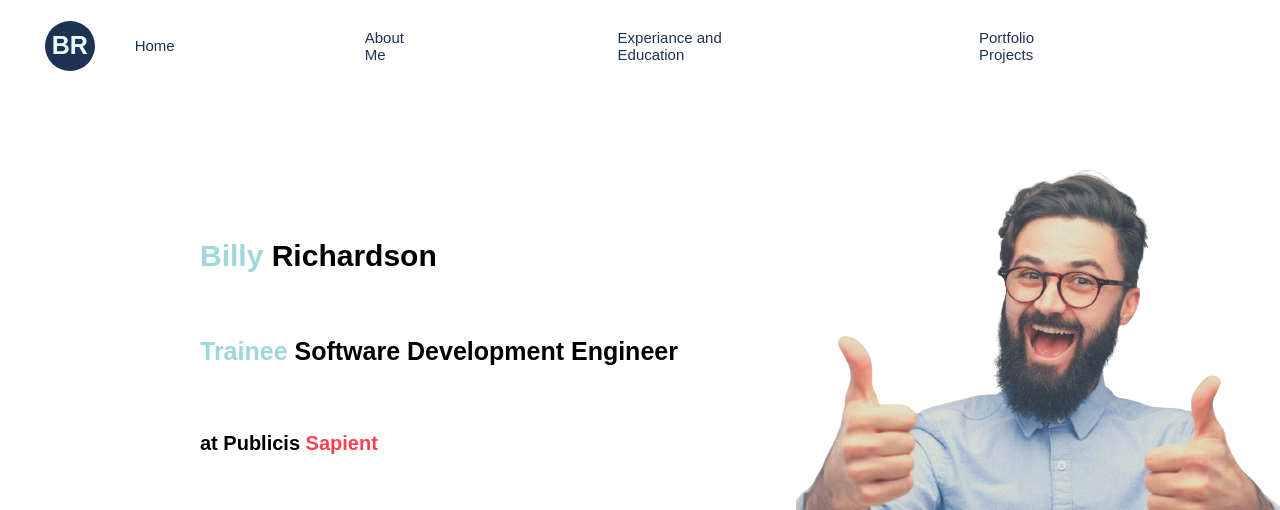
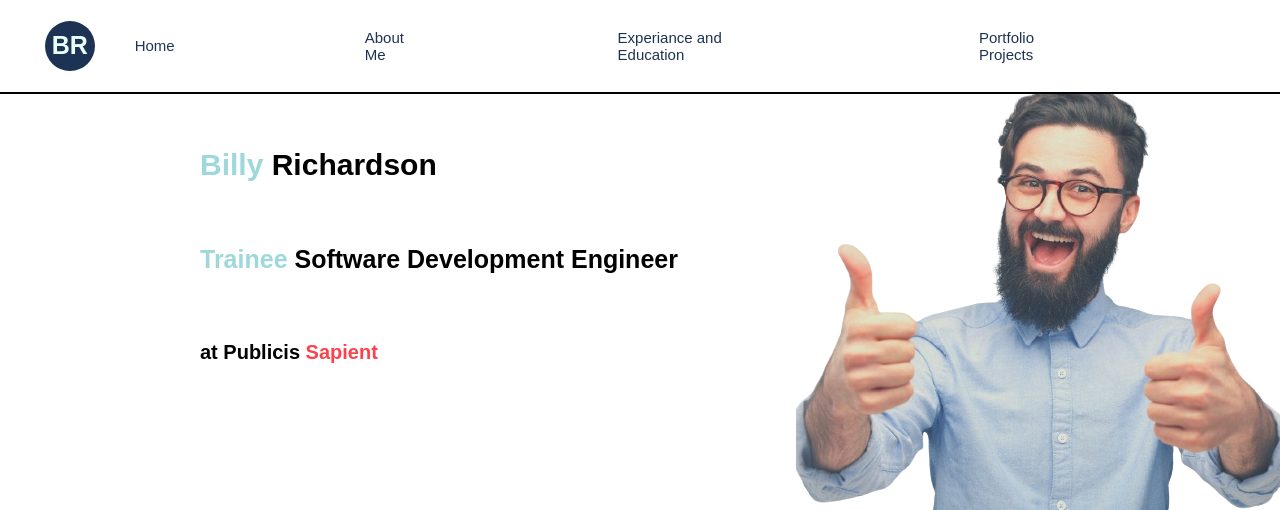
Before and after one commit to Billy-Richardson579/Personal-Webpage, a plain HTML site: page index.html in a window 1280 px wide. Shown: the top 510 px of the page. Drawn offline with Linux system fonts and the light colour scheme; files whose address does not match are found by name.

Commit message:
final commit

```diff
--- a/style.css
+++ b/style.css
@@ -7,11 +7,13 @@ font-family: sans-serif;
 }
 
 nav {
+background-color: white;
 display: flex;
 justify-content: space-between;
 flex-direction: row;
-
-
+position: fixed;
+width: 100%;
+border-bottom: 2px solid black;
 }
 
 #Nav {
@@ -19,6 +21,7 @@ display: flex;
 flex-direction: row;
 justify-content: space-evenly;
 align-items: center;
+
 }
 
 li {
```
